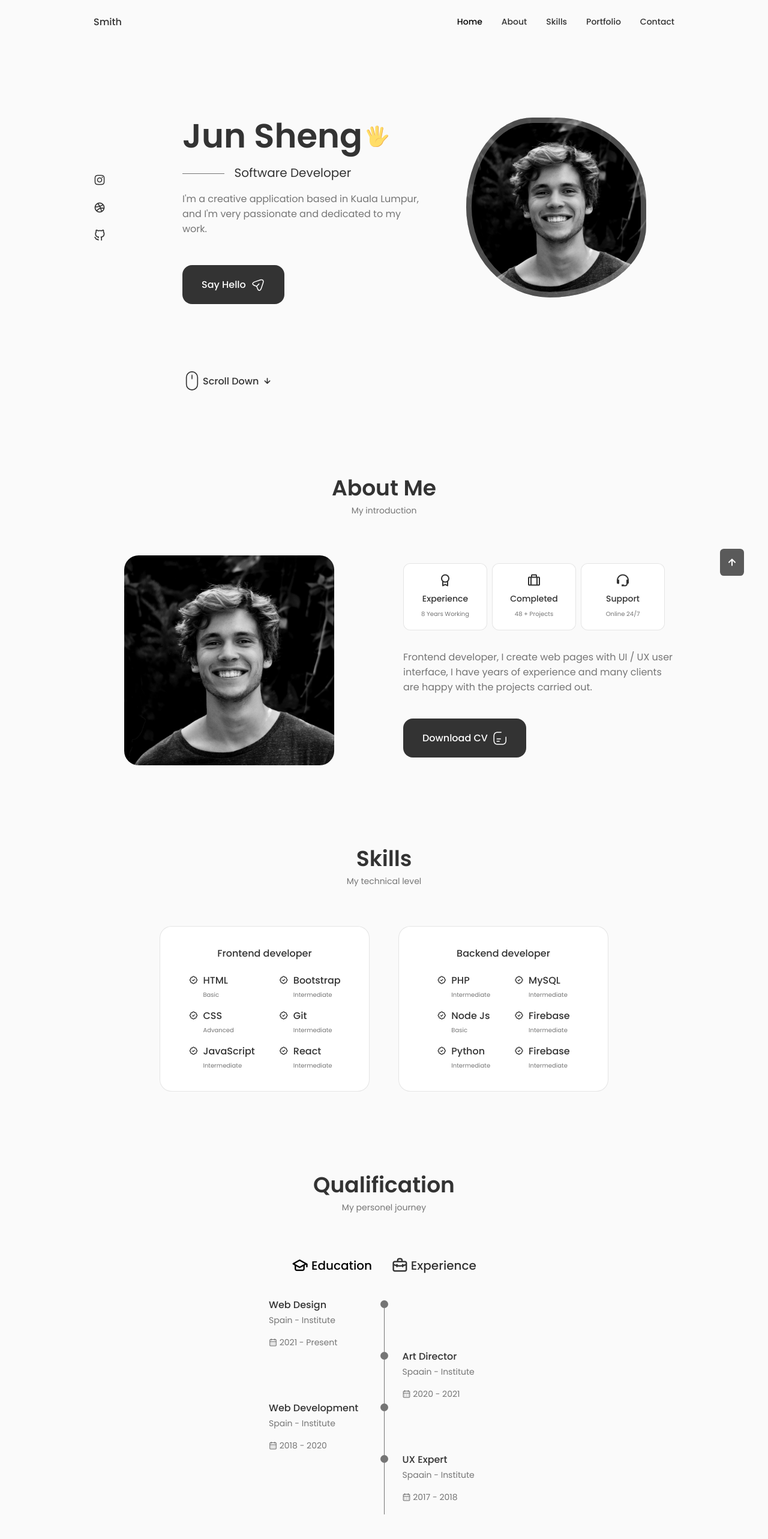
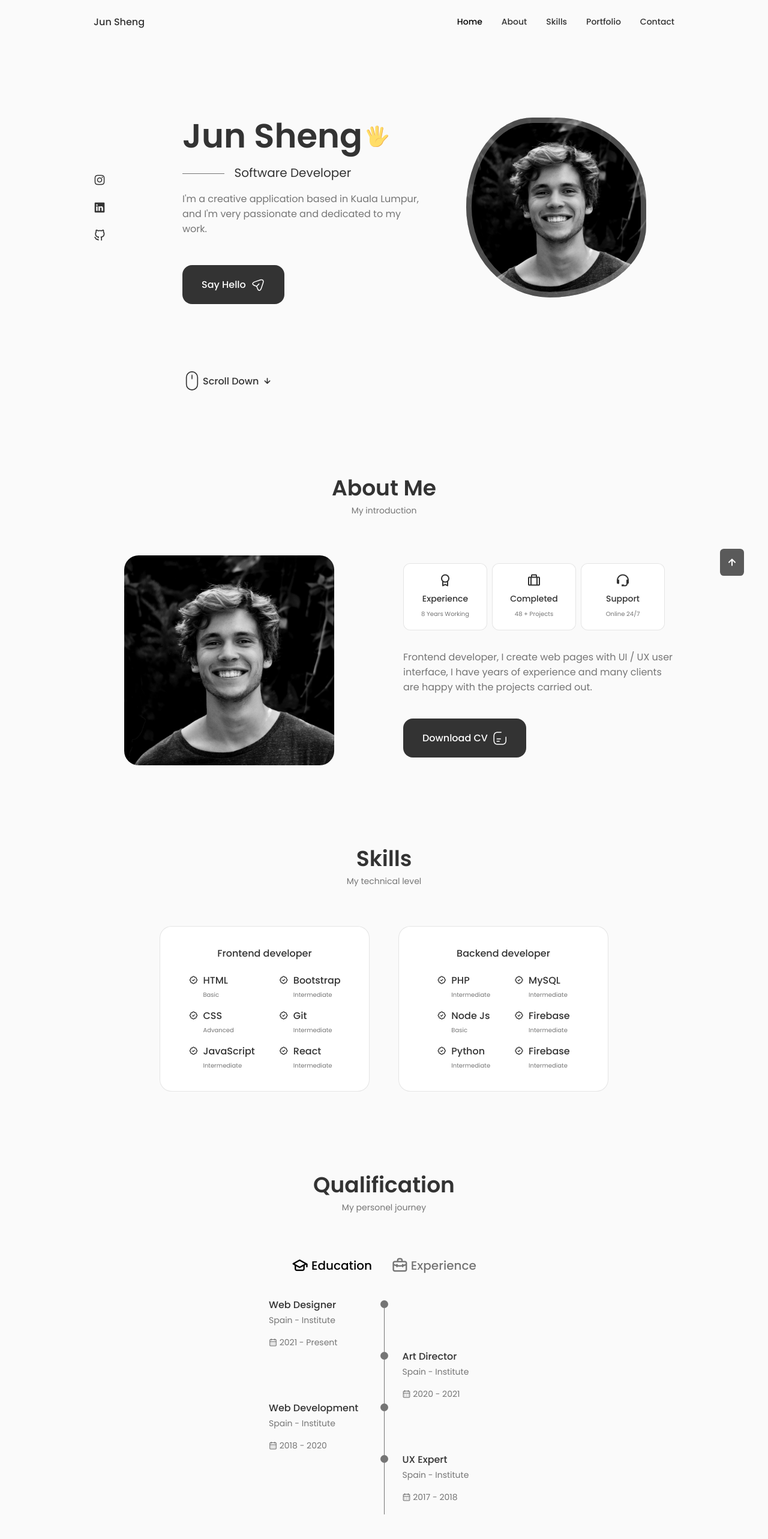
Before and after one commit to junsheng526/portfolio, a React (Create React App) app: page / in a window 1280 px wide. Shown: the top 2566 px of the page at 60% size. Built offline with nearby package versions, Linux system fonts and the light colour scheme.

Commit message:
enhancement

```diff
--- a/src/components/header/Header.jsx
+++ b/src/components/header/Header.jsx
@@ -1,5 +1,6 @@
 import React, { useState } from 'react'
 import "./header.css";
+import constData from '../../constants/constants';
 
 const Header = () => {
 
@@ -15,7 +16,7 @@ const Header = () => {
     return (
         <header className="header">
             <nav className="nav container">
-                <a href="index.html" className="nav__logo">Smith</a>
+                <a href="index.html" className="nav__logo">{constData.header.logo}</a>
 
                 <div className={Toggle ? "nav__menu show-menu" : "nav__menu"}>
                     <ul className="nav__list grid">
--- a/src/components/home/Social.jsx
+++ b/src/components/home/Social.jsx
@@ -1,17 +1,18 @@
 import React from 'react'
+import constData from '../../constants/constants'
 
 const Social = () => {
     return (
         <div className="home__social">
-            <a href="https://www.instagram.com/" className="home__social-icon" target="_blank">
+            <a href={constData.social.instagram} className="home__social-icon" target="_blank">
                 <i className="uil uil-instagram"></i>
             </a>
 
-            <a href="https://dribbble.com/" className="home__social-icon" target="_blank">
-                <i className="uil uil-dribbble"></i>
+            <a href={constData.social.linkedin} className="home__social-icon" target="_blank">
+                <i className="uil uil-linkedin"></i>
             </a>
 
-            <a href="https://github.com/" className="home__social-icon" target="_blank">
+            <a href={constData.social.github} className="home__social-icon" target="_blank">
                 <i className="uil uil-github-alt"></i>
             </a>
         </div>
--- a/src/components/qualification/Qualification.jsx
+++ b/src/components/qualification/Qualification.jsx
@@ -1,5 +1,6 @@
 import React, { useState } from 'react'
 import "./qualification.css"
+import constData from '../../constants/constants';
 
 const Qualification = () => {
     const [toggleState, setToggleState] = useState(1);
@@ -49,10 +50,10 @@ const Qualification = () => {
                     >
                         <div className="qualification__data">
                             <div>
-                                <h3 className="qualification__title">Web Design</h3>
-                                <span className="qualification__subtitle">Spain - Institute</span>
+                                <h3 className="qualification__title">{constData.education[0].title}</h3>
+                                <span className="qualification__subtitle">{constData.education[0].subtitle}</span>
                                 <div className="qualification__calendar">
-                                    <i className="uil uil-calendar-alt"></i> 2021 - Present
+                                    <i className="uil uil-calendar-alt"></i> {constData.education[0].date}
                                 </div>
                             </div>
 
@@ -72,20 +73,20 @@ const Qualification = () => {
                             </div>
 
                             <div>
-                                <h3 className="qualification__title">Art Director</h3>
-                                <span className="qualification__subtitle">Spaain - Institute</span>
+                                <h3 className="qualification__title">{constData.education[1].title}</h3>
+                                <span className="qualification__subtitle">{constData.education[1].subtitle}</span>
                                 <div className="qualification__calendar">
-                                    <i className="uil uil-calendar-alt"></i> 2020 - 2021
+                                    <i className="uil uil-calendar-alt"></i> {constData.education[1].date}
                                 </div>
                             </div>
                         </div>
 
                         <div className="qualification__data">
                             <div>
-                                <h3 className="qualification__title">Web Development</h3>
-                                <span className="qualification__subtitle">Spain - Institute</span>
+                                <h3 className="qualification__title">{constData.education[2].title}</h3>
+                                <span className="qualification__subtitle">{constData.education[2].subtitle}</span>
                                 <div className="qualification__calendar">
-                                    <i className="uil uil-calendar-alt"></i> 2018 - 2020
+                                    <i className="uil uil-calendar-alt"></i> {constData.education[2].date}
                                 </div>
                             </div>
 
@@ -105,10 +106,10 @@ const Qualification = () => {
                             </div>
 
                             <div>
-                                <h3 className="qualification__title">UX Expert</h3>
-                                <span className="qualification__subtitle">Spaain - Institute</span>
+                                <h3 className="qualification__title">{constData.education[3].title}</h3>
+                                <span className="qualification__subtitle">{constData.education[3].subtitle}</span>
                                 <div className="qualification__calendar">
-                                    <i className="uil uil-calendar-alt"></i> 2017 - 2018
+                                    <i className="uil uil-calendar-alt"></i> {constData.education[3].date}
                                 </div>
                             </div>
                         </div>
@@ -123,10 +124,10 @@ const Qualification = () => {
                     >
                         <div className="qualification__data">
                             <div>
-                                <h3 className="qualification__title">Product Designer</h3>
-                                <span className="qualification__subtitle">Microsoft - Spain</span>
+                                <h3 className="qualification__title">{constData.experience[0].title}</h3>
+                                <span className="qualification__subtitle">{constData.experience[0].subtitle}</span>
                                 <div className="qualification__calendar">
-                                    <i className="uil uil-calendar-alt"></i> 2021 - Present
+                                    <i className="uil uil-calendar-alt"></i> {constData.experience[0].date}
                                 </div>
                             </div>
 
@@ -146,20 +147,20 @@ const Qualification = () => {
                             </div>
 
                             <div>
-                                <h3 className="qualification__title">UX Designer</h3>
-                                <span className="qualification__subtitle">Apple Inc - Spain</span>
+                                <h3 className="qualification__title">{constData.experience[1].title}</h3>
+                                <span className="qualification__subtitle">{constData.experience[1].subtitle}</span>
                                 <div className="qualification__calendar">
-                                    <i className="uil uil-calendar-alt"></i> 2020 - 2021
+                                    <i className="uil uil-calendar-alt"></i> {constData.experience[1].date}
                                 </div>
                             </div>
                         </div>
 
                         <div className="qualification__data">
                             <div>
-                                <h3 className="qualification__title">Web Designer</h3>
-                                <span className="qualification__subtitle">Figma - Spain</span>
+                                <h3 className="qualification__title">{constData.experience[2].title}</h3>
+                                <span className="qualification__subtitle">{constData.experience[2].subtitle}</span>
                                 <div className="qualification__calendar">
-                                    <i className="uil uil-calendar-alt"></i> 2018 - 2020
+                                    <i className="uil uil-calendar-alt"></i> {constData.experience[2].date}
                                 </div>
                             </div>
 
--- a/src/components/qualification/qualification.css
+++ b/src/components/qualification/qualification.css
@@ -11,7 +11,7 @@
 .qualification__button {
     font-size: var(--h3-font-size);
     font-weight: var(--font-medium);
-    color: var(--title-color);
+    color: var(--text-color);
     margin: 0 var(--mb-1);
     cursor: pointer;
 }
--- a/src/components/work/Data.jsx
+++ b/src/components/work/Data.jsx
@@ -10,30 +10,35 @@ export const projectsData = [
         image: Work1,
         title: "Web design",
         category: "web",
+        demoUrl: "https://facebook.com",
     },
     {
         id: 2,
         image: Work2,
         title: "App movil",
         category: "app",
+        demoUrl: "",
     },
     {
         id: 3,
         image: Work3,
         title: "Brand design",
         category: "design",
+        demoUrl: "",
     },
     {
         id: 4,
         image: Work4,
         title: "App movil",
         category: "app",
+        demoUrl: "",
     },
     {
         id: 5,
         image: Work5,
         title: "Web design",
         category: "web",
+        demoUrl: "",
     },
 ];
 
--- a/src/components/work/WorkItems.jsx
+++ b/src/components/work/WorkItems.jsx
@@ -5,7 +5,7 @@ const WorkItems = ({ item }) => {
         <div className="work__card" key={item.id}>
             <img src={item.image} alt="" className='work__img' />
             <h3 className="work__title">{item.title}</h3>
-            <a href="#" className="work__button">
+            <a href={item.demoUrl} className="work__button">
                 Demo <i className="bx bx-right-arrow-alt work__button-icon"></i>
             </a>
         </div>
--- a/src/constants/constants.js
+++ b/src/constants/constants.js
@@ -1,4 +1,13 @@
 const constData = {
+    header: {
+        logo: 'Jun Sheng',
+    },
+    social: {
+        instagram: "https://www.instagram.com/junsheng_526/",
+        linkedin: "www.linkedin.com/in/junshengchoo57",
+        github: "https://github.com/junsheng526",
+        facebook: "https://www.facebook.com/profile.php?id=100011828614767",
+    },
     home: {
         name: 'Jun Sheng',
         position: 'Software Developer',
@@ -62,6 +71,54 @@ const constData = {
             level: 'Intermediate',
         },
     ],
+    education: [
+        {
+            title: 'Web Designer',
+            subtitle: 'Spain - Institute',
+            date: '2021 - Present',
+        },
+        {
+            title: 'Art Director',
+            subtitle: 'Spain - Institute',
+            date: '2020 - 2021',
+        },
+        {
+            title: 'Web Development',
+            subtitle: 'Spain - Institute',
+            date: '2018 - 2020',
+        },
+        {
+            title: 'UX Expert',
+            subtitle: 'Spain - Institute',
+            date: '2017 - 2018',
+        },
+    ],
+    experience: [
+        {
+            title: 'Product Designer',
+            subtitle: 'Microsoft - Spain',
+            date: '2021 - Present',
+        },
+        {
+            title: 'UX Designer',
+            subtitle: 'Apple Inc - Spain',
+            date: '2020 - 2021',
+        },
+        {
+            title: 'Web Designer',
+            subtitle: 'Figma - Institute',
+            date: '2018 - 2020',
+        },
+    ],
+    contact: {
+        email: "junshengchoo57@gmail.com",
+        whatsapp: "(+60)18-9868 627",
+        messenger: "Jun Sheng",
+        emailLink: "mailto:junshengchoo57@gmail.com",
+        whatsappLink: "https://api.whatsapp.com/send?phone=019-7828627&text=Hello,%20more%20information!",
+        messengerLink: "https://m.me/user.fb123"
+    }
+    ,
 };
 
 export default constData;
```
Also changed, not shown: src/components/contact/Contact.jsx (+9 -6 lines), src/components/footer/Footer.jsx (+5 -4 lines), 1 other file (tests, documents, lock files or other folders).
